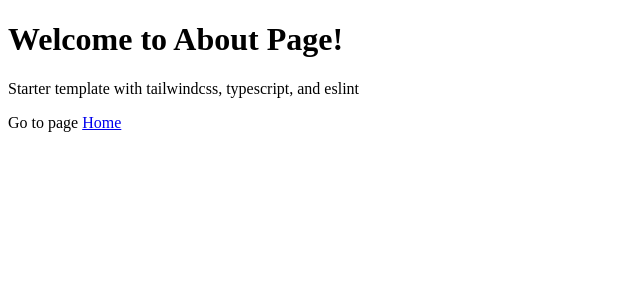
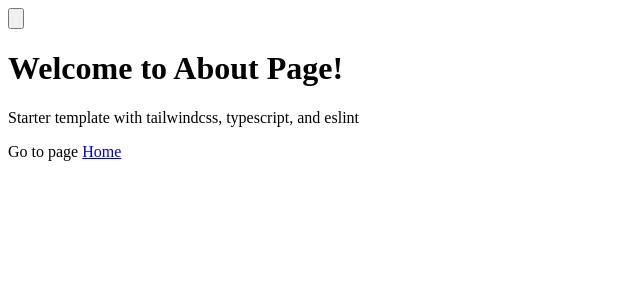
Before and after one commit to putramaghfirah/next-with-tailwind, a Next.js app: page /about in a window 1280 px wide. Shown: the top 300 px of the page, without its empty margins (0-640 px from the left). Built offline with nearby package versions, Linux system fonts and the light colour scheme.

Commit message:
✨ feat: add dark mode

```diff
--- a/package.json
+++ b/package.json
@@ -26,6 +26,7 @@
     ]
   },
   "dependencies": {
+    "@heroicons/react": "^1.0.2",
     "next": "latest",
     "nprogress": "^0.2.0",
     "react": "^17.0.2",
--- /dev/null
+++ b/src/components/ToggleDark.tsx
@@ -0,0 +1,23 @@
+import React, { FC } from 'react'
+import { SunIcon, MoonIcon } from '@heroicons/react/solid'
+import useDarkMode from '../lib/useDarkMode'
+
+interface Props {}
+
+const ToggleDark: FC<Props> = () => {
+  const [colorTheme, setTheme] = useDarkMode()
+
+  return (
+    <div className="absolute top-5 right-5 transition duration-1000">
+      <button onClick={() => setTheme(colorTheme)}>
+        {colorTheme === 'light' ? (
+          <SunIcon className="h-7 w-7 text-yellow-500" />
+        ) : (
+          <MoonIcon className="h-7 w-7 text-blue-600" />
+        )}
+      </button>
+    </div>
+  )
+}
+
+export default ToggleDark
--- /dev/null
+++ b/src/lib/useDarkMode.ts
@@ -0,0 +1,16 @@
+import { useState, useEffect } from 'react'
+
+// eslint-disable-next-line @typescript-eslint/explicit-module-boundary-types
+export default function useDarkMode() {
+  const [theme, setTheme] = useState(null)
+
+  const colorTheme = theme === 'dark' ? 'light' : 'dark'
+
+  useEffect(() => {
+    document.documentElement.classList.remove(colorTheme)
+    document.documentElement.classList.add(theme)
+    localStorage.setItem('theme', theme)
+  }, [theme, colorTheme])
+
+  return [colorTheme, setTheme] as const
+}
--- a/src/pages/_app.tsx
+++ b/src/pages/_app.tsx
@@ -6,6 +6,8 @@ import 'tailwindcss/tailwind.css'
 // import '../styles/global.css'
 import '@styles/nprogress.css'
 
+import ToggleDark from '@components/ToggleDark'
+
 Router.events.on('routeChangeStart', () => NProgress.start())
 Router.events.on('routeChangeComplete', () => NProgress.done())
 Router.events.on('routeChangeError', () => NProgress.done())
@@ -13,6 +15,7 @@ Router.events.on('routeChangeError', () => NProgress.done())
 export default function App({ Component, pageProps }: AppProps): JSX.Element {
   return (
     <>
+      <ToggleDark />
       <Component {...pageProps} />
     </>
   )
--- a/tailwind.config.js
+++ b/tailwind.config.js
@@ -4,7 +4,7 @@ module.exports = {
     './src/pages/**/*.{js,ts,jsx,tsx}',
     './src/components/**/*.{js,ts,jsx,tsx}',
   ],
-  darkMode: 'media', // or 'media' or 'class'
+  darkMode: 'class', // or 'media' or 'class' or 'false'
   theme: {
     extend: {},
     fontFamily: {
```
Also changed, not shown: .eslintrc.json, 1 other file (tests, documents, lock files or other folders).
